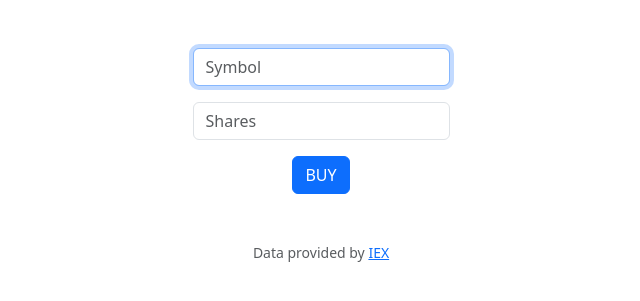
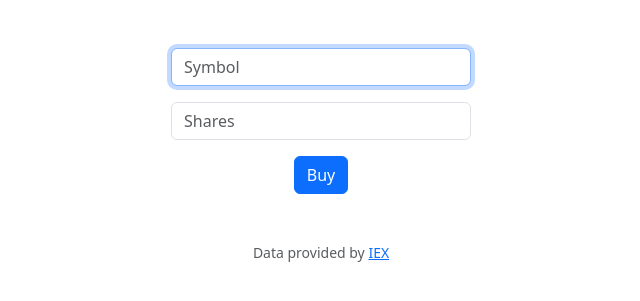
Before and after one commit to patrickfals/flask-finance, a Flask app: page /buy in a window 1280 px wide. Shown: the part 76-377 px from the top of the page, without its empty margins (319-959 px from the left). Run offline with Flask 3, Linux system fonts and the light colour scheme; the visitor is signed in with stand-in values (Sample User, id 1); some libraries are stand-ins or nearby versions.

Commit message:
Fix buy and sell input form alignment

```diff
--- a/templates/buy.html
+++ b/templates/buy.html
@@ -5,13 +5,13 @@
 {% endblock %}
 
 {% block main %}
-    <form action="/buy" method="post">
+    <form action="/buy" method="post" style="max-width: 300px; margin: 0 auto;">
         <div class="mb-3">
-            <input autocomplete="off" autofocus class="form-control mx-auto w-auto" name="symbol" placeholder="Symbol" type="text">
+            <input autocomplete="off" autofocus class="form-control" name="symbol" placeholder="Symbol" type="text">
         </div>
         <div class="mb-3">
-            <input autocomplete="off" autofocus class="form-control mx-auto w-auto" name="shares" placeholder="Shares" min="1" " type="int">
+            <input autocomplete="off" class="form-control" name="shares" placeholder="Shares" min="1" type="number">
         </div>
-        <button class="btn btn-primary" type="submit">BUY</button>
+        <button class="btn btn-primary" type="submit">Buy</button>
     </form>
 {% endblock %}
```
Also changed, not shown: templates/sell.html (+5 -4 lines).
